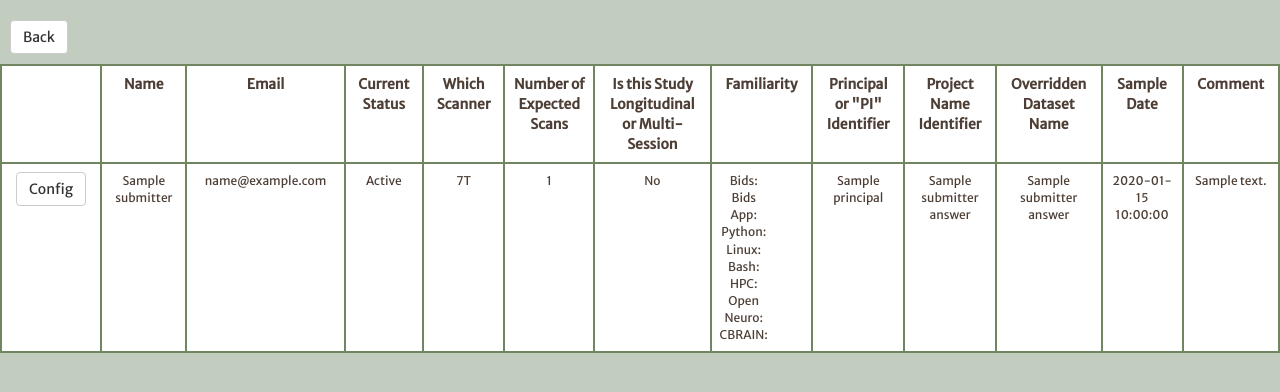
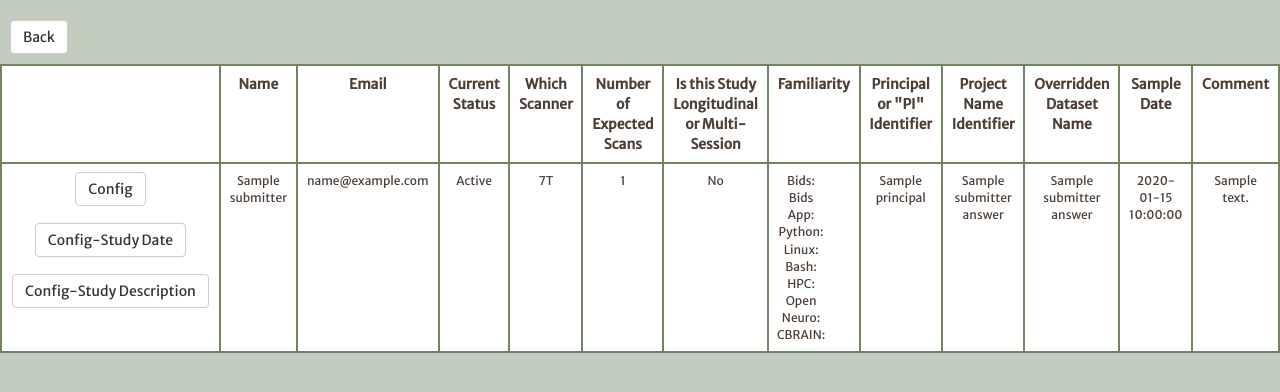
Before and after one commit to khanlab/autobids-portal, a Flask app: template autobidsportal/templates/answer_info.html in a window 1280 px wide. Shown: the part 52-444 px from the top of the page. Run offline with Flask 2, Linux system fonts and the light colour scheme; the template is opened without the code that fills it: most values are stand-ins (such as "Sample title", 1, 10 or a date in 2020); parts of the project's set-up code (start-up, migrations or seed data) failed here and were passed over; some libraries are stand-ins or nearby versions.

Commit message:
Added logic so that different buttons ran the dicom query with different inputs

```diff
--- a/autobidsportal/templates/answer_info.html
+++ b/autobidsportal/templates/answer_info.html
@@ -30,7 +30,15 @@
     <tr>
         <td>
             <form method="POST" action="{{ url_for('dicom_verify') }}">
-                <input type="submit" name={{submitter_answer.submitter.id}} value="Config" class="btn btn-default" ></input>
+                <input type="submit" name={{submitter_answer.submitter.id}} value="Config" class="btn btn-default"></input>
+            </form>
+            <br>
+            <form method="POST" action="{{ url_for('dicom_verify') }}">
+                <input type="submit" name={{submitter_answer.submitter.id}} value="Config-Study Date" class="btn btn-default"></input>
+            </form>
+            <br>
+            <form method="POST" action="{{ url_for('dicom_verify') }}">
+                <input type="submit" name={{submitter_answer.submitter.id}} value="Config-Study Description" class="btn btn-default"></input>
             </form>
         </td>
         <td>{{ submitter_answer.submitter.name }}</td>
```
Also changed, not shown: autobidsportal/routes.py (+6 -1 lines).
